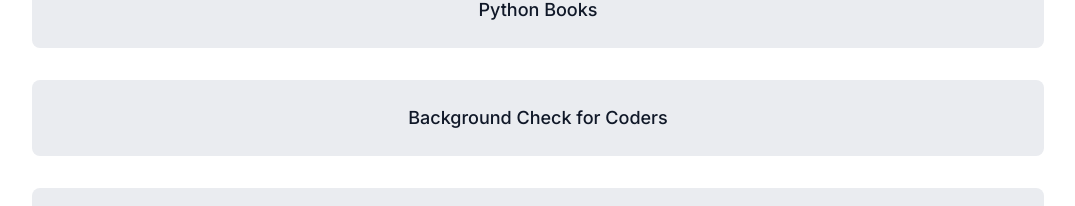
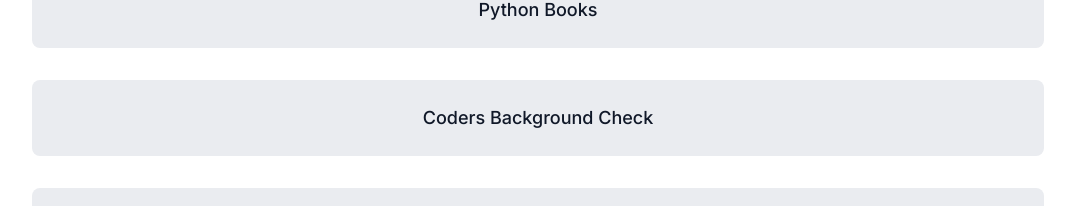
Before and after one commit to Hephezy/hng9_task1, a React (Create React App) app: page / in a window 1280 px wide. Shown: the part 591-797 px from the top of the page, without its empty margins (102-1177 px from the left). Built offline with nearby package versions, Linux system fonts and the light colour scheme.

Commit message:
Finalized the code

```diff
--- a/src/components/Links/Links.jsx
+++ b/src/components/Links/Links.jsx
@@ -11,7 +11,7 @@ const Links = () => {
            <a href='https://training.zuri.team' id='btn__zuri' target='_blank' rel="noreferrer">Zuri Team</a>
            <a href='http://books.zuri.team' id='books' target='_blank' rel="noreferrer">Zuri Books</a>
            <a href='https://books.zuri.team/python-for-beginners?ref_id=<yourslackname>' id='book__python' target='_blank' rel="noreferrer">Python Books</a>
-           <a href='https://background.zuri.team' id='pitch' target='_blank' rel="noreferrer">Background Check for Coders</a>
+           <a href='https://background.zuri.team' id='pitch' target='_blank' rel="noreferrer">Coders Background Check</a>
            <a href='https://books.zuri.team/design_rules' id='book__design' target='_blank' rel="noreferrer">Design Books</a>
         </div>
         <div className='link-logo'>
```
